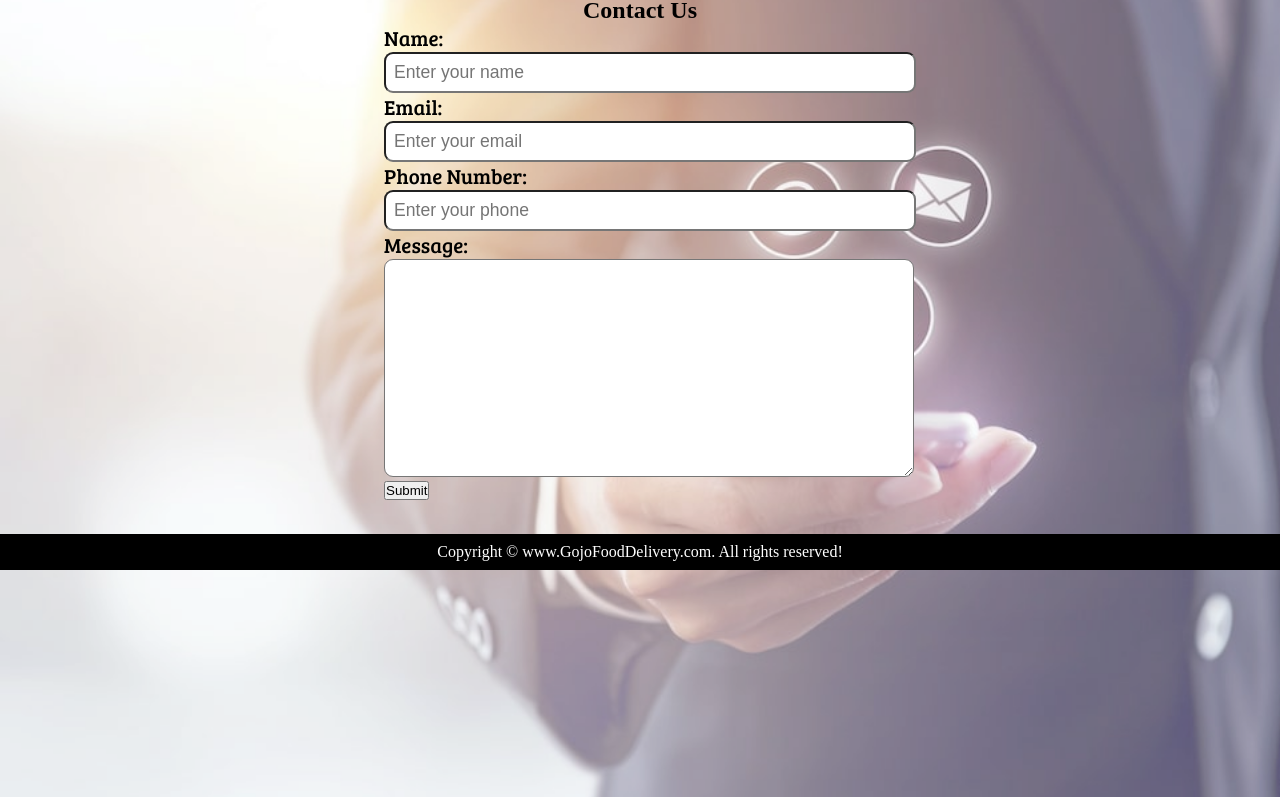
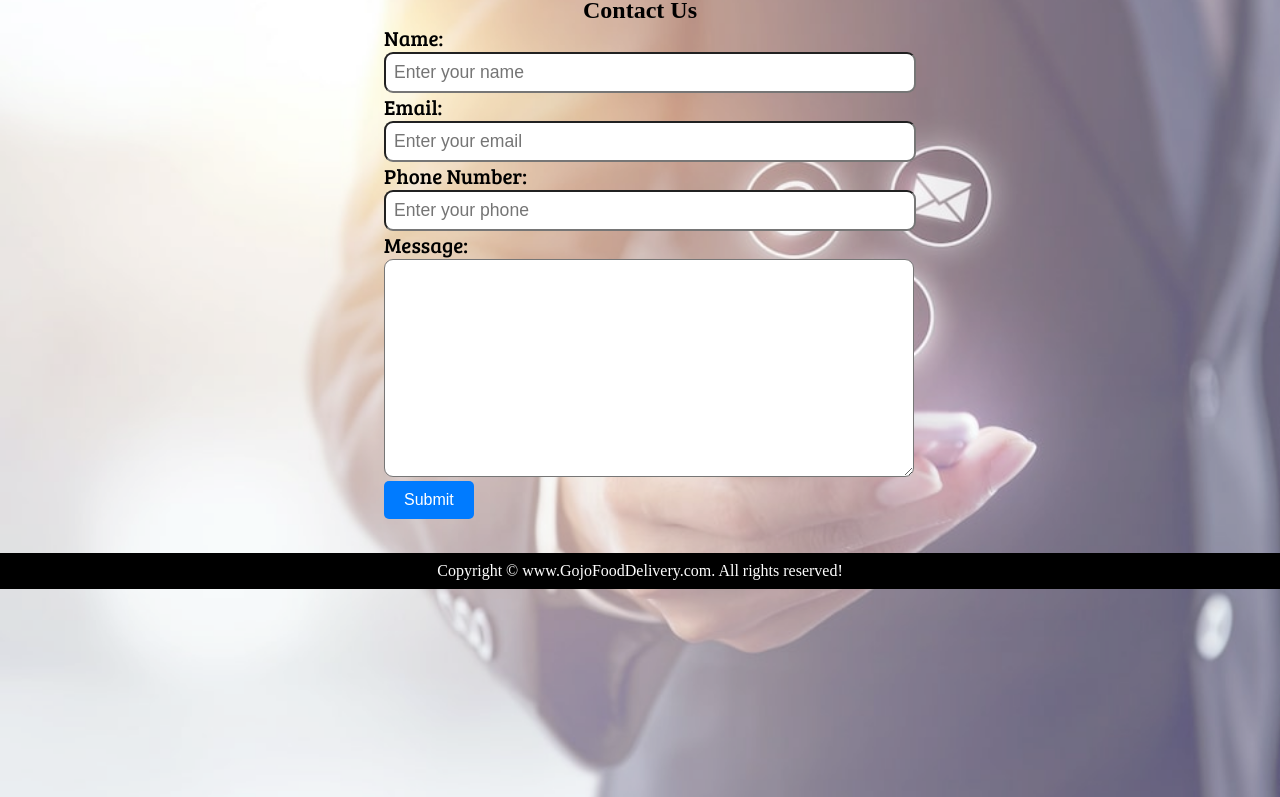
Before and after one commit to Yashasvi1015/Food-Delivery-Website, a plain HTML site: page index.html in a window 1280 px wide. Shown: the part 1506-2303 px from the top of the page. Drawn offline with Linux system fonts and the light colour scheme; a web font is replaced by a local one.

Commit message:
Update style.css

```diff
--- a/style.css
+++ b/style.css
@@ -253,3 +253,17 @@ footer {
 .center {
     text-align: center;
 }
+.submit-btn {
+    padding: 10px 20px;
+    background-color: #007BFF;
+    color: white;
+    font-size: 16px;
+    border: none;
+    border-radius: 5px;
+    cursor: pointer;
+    transition: background-color 0.3s ease;
+}
+
+.submit-btn:hover {
+    background-color: #0056b3;
+}
```
